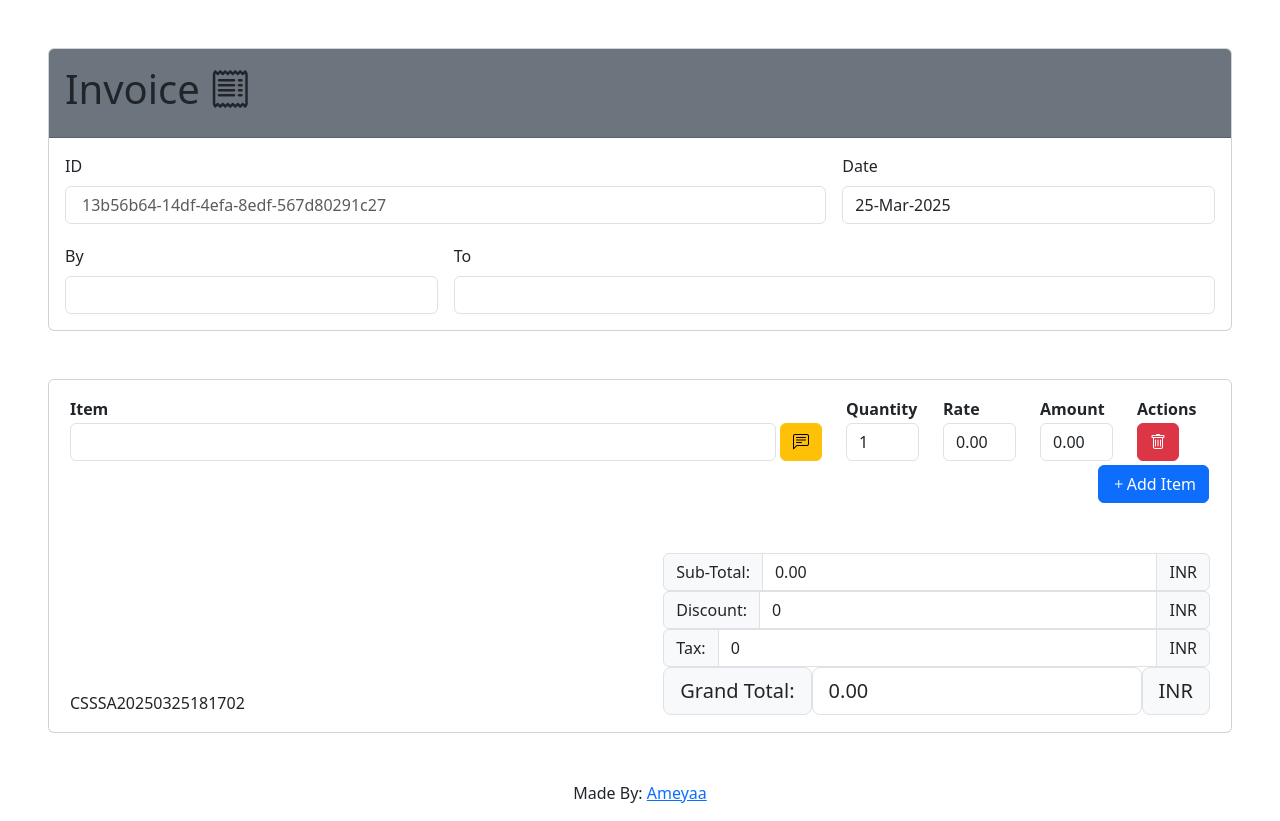
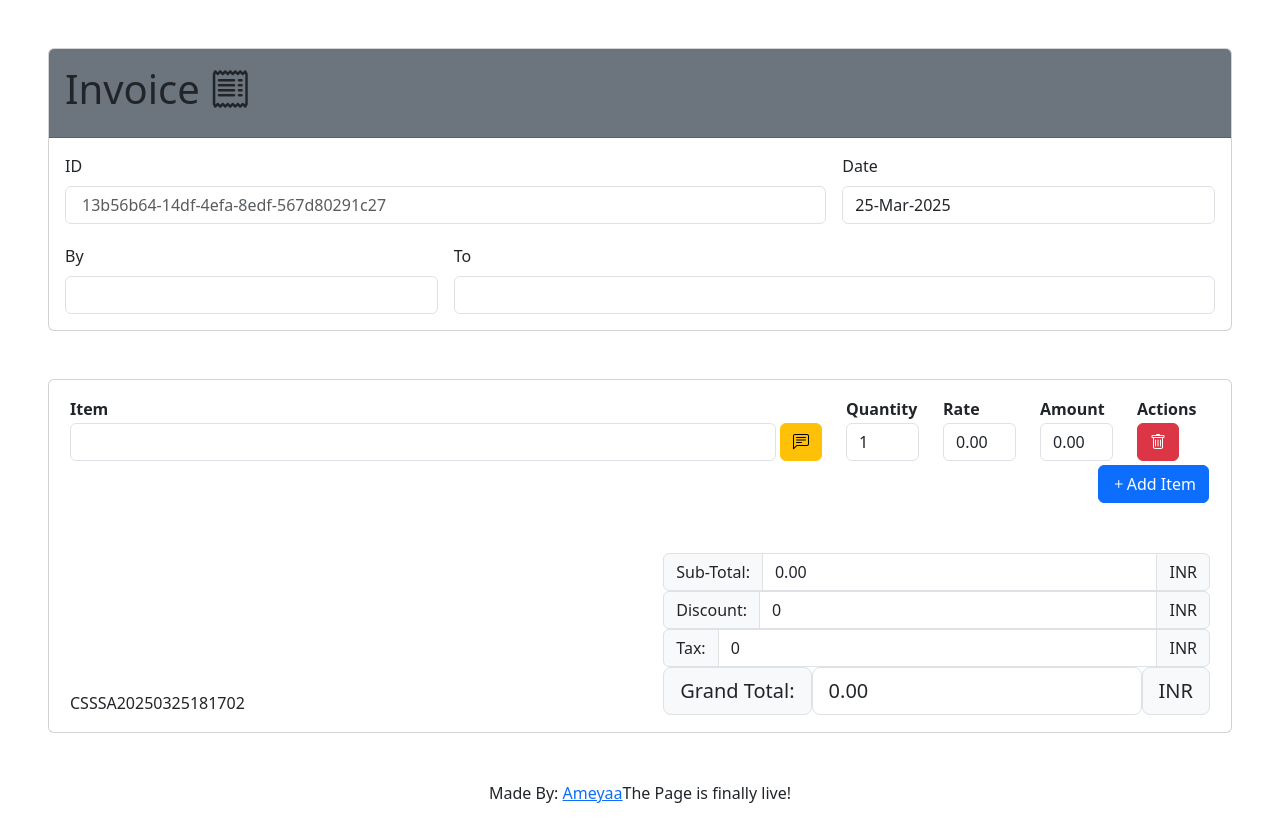
Before and after one commit to ameyaac/InvoiceGenerator, an Angular app: page / in a window 1280 px wide. Built offline with nearby package versions, Linux system fonts and the light colour scheme.

Commit message:
For pages

```diff
--- a/src/app/footer/footer.component.html
+++ b/src/app/footer/footer.component.html
@@ -1,3 +1,4 @@
 <div class="d-flex justify-content-center">
     <p>Made By: <a href="https://github.com/ameyaac">Ameyaa</a><!-- in <a href="#"><img src="../../favicon.ico">AngularJS</a> --></p>
+    <p>The Page is finally live!</p>
 </div>
```
